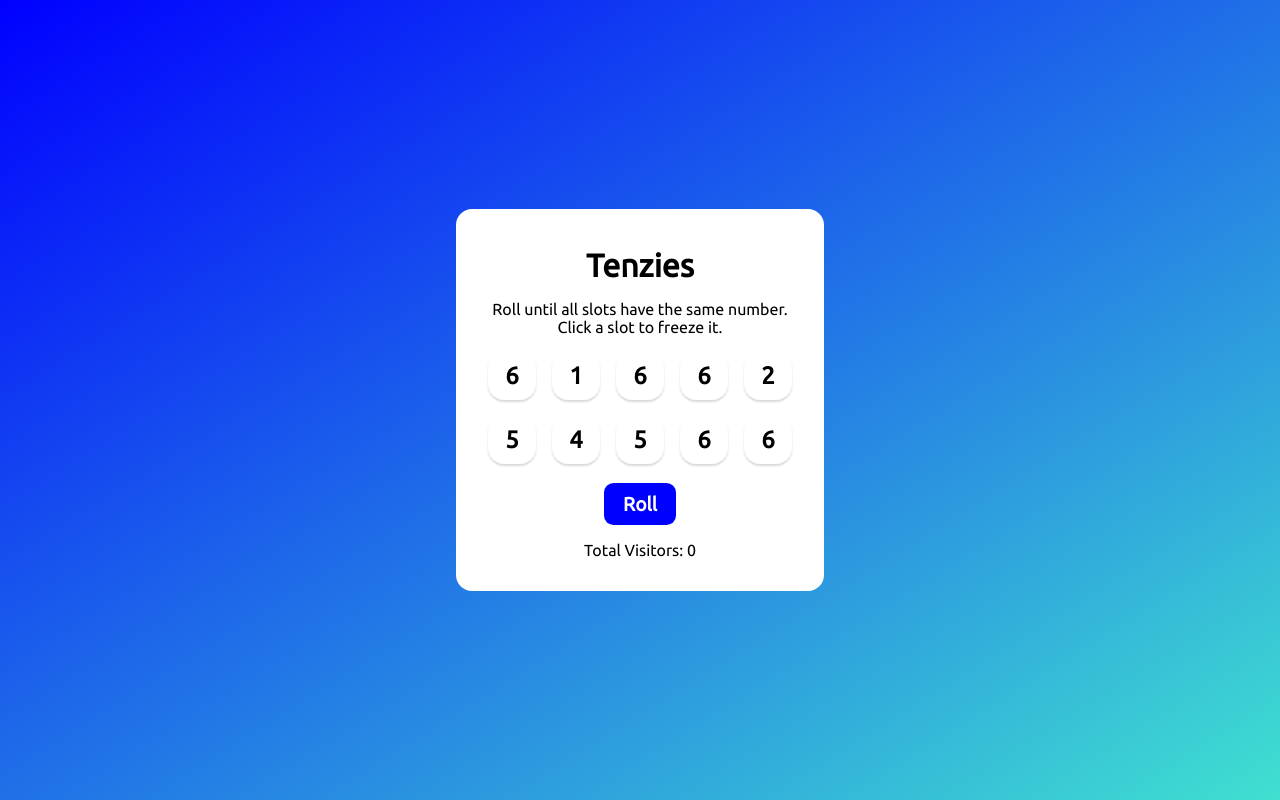
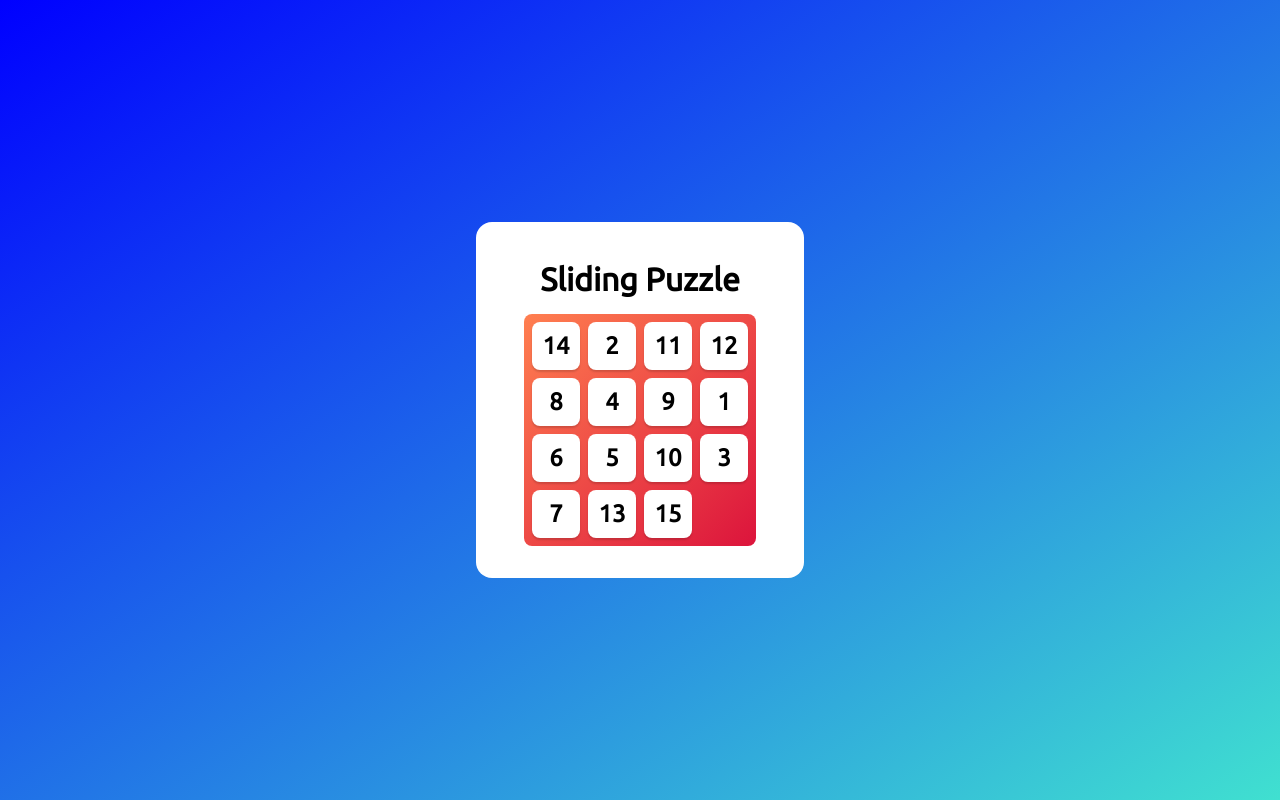
Before and after one commit to serenevoid/react-games, a React (Vite) app: page /sliding-numbers in a window 1280 px wide. Built offline with nearby package versions, Linux system fonts and the light colour scheme; no server answers.

Commit message:
chore: added Game 2 Sliding Numbers

```diff
--- a/package.json
+++ b/package.json
@@ -12,7 +12,8 @@
     "nanoid": "^4.0.1",
     "react": "^18.2.0",
     "react-confetti": "^6.1.0",
-    "react-dom": "^18.2.0"
+    "react-dom": "^18.2.0",
+    "react-router-dom": "^6.10.0"
   },
   "devDependencies": {
     "@types/react": "^18.0.28",
--- a/src/App.tsx
+++ b/src/App.tsx
@@ -1,99 +1,20 @@
-import React from "react";
+import { BrowserRouter as Router, Routes, Route } from "react-router-dom";
+import Home from "./pages/Home";
+import Tenzies from "./pages/Tenzies";
+import Sliding from "./pages/Sliding";
 import "./style.css";
-import Die from "./components/Die";
-import { nanoid } from "nanoid";
-import Confetti from "react-confetti";
 
 const App = () => {
 
-    const [dieValues, setDieValues] = React.useState(rollDice());
-    const [tenzies, setTenzies] = React.useState(false);
-    const [visitors, setVisitors] = React.useState(0);
-
-    React.useEffect(() => {
-        if (dieValues.every(die => die.isHeld)) {
-            const first = dieValues[0].value;
-            const allSameValues = dieValues.every(die => die.value === first);
-            if (allSameValues) {
-                setTenzies(true);
-            }
-        }
-    }, [dieValues]);
-
-    React.useEffect(() => {
-        fetch("https://api.countapi.xyz/hit/sv_tenzies/deployed")
-        .then(res => res.json())
-        .then(res => {
-            setVisitors(res.value);
-        })
-    }, []);
-
-    function generateDie() {
-        return {
-            id: nanoid(),
-            value: Math.ceil(Math.random() * 6),
-            isHeld: false
-        };
-    }
-
-    function rollDice() {
-        const newValues = [];
-        for (let i = 0; i < 10; i++) {
-            newValues.push(generateDie());
-        }
-        return newValues;
-    }
-
-    function roll() {
-        if (!tenzies) {
-            setDieValues(currentValues => {
-                return currentValues.map(die => {
-                    if (!die.isHeld) {
-                        return generateDie();
-                    } else
-                        return die;
-                });
-            });
-        }
-    }
-
-    function reset() {
-        setDieValues(rollDice());
-        setTenzies(false);
-    }
-
-    function toggleHold(key: string) {
-        setDieValues(dieValues => dieValues.map(die => {
-            if (die.id === key) {
-                die.isHeld = !die.isHeld;
-            }
-            return die;
-        }));
-    }
-
-    const dice = dieValues.map(die => {
-            return <Die key={die.id} value={die.value.toString()} isHeld={die.isHeld} toggleHold={() => toggleHold(die.id)} />
-        }
-    )
-
     return (
-        <div className="container">
-            <h1>Tenzies</h1>
-            <p>
-                Roll until all slots have the same number. <br/>
-                Click a slot to freeze it.
-            </p>
-            <div className="die_container">
-                {dice}
-            </div>
-            <div
-                className={tenzies ? "button new_game" : "button"}
-                onClick={tenzies ? reset : roll}
-            >
-                {tenzies ? "New Game" : "Roll"}
-            </div>
-            <p>Total Visitors: {visitors}</p>
-            {tenzies && <Confetti />}
+        <div>
+            <Router>
+                <Routes>
+                    <Route index element={<Home />} />
+                    <Route path="/tenzies" element={<Tenzies />} />
+                    <Route path="/sliding-numbers" element={<Sliding />} />
+                </Routes>
+            </Router>
         </div>
     )
 
--- /dev/null
+++ b/src/components/Sliding_Cell.tsx
@@ -0,0 +1,17 @@
+import { MouseEventHandler } from "react";
+
+interface props {
+    key: string;
+    value: string;
+    swap: MouseEventHandler;
+}
+
+const Sliding_Cell = (props: props) => {
+    return (
+        <div className={props.value !== "0" ? "slide_cell" : "slide_cell empty_cell"} onClick={props.swap}>
+            <h2>{props.value != "0" ? props.value : ""}</h2>
+        </div>
+    )
+}
+
+export default Sliding_Cell;
--- /dev/null
+++ b/src/pages/Home.tsx
@@ -0,0 +1,31 @@
+const Home = () => {
+
+    const games_list = [
+        {
+            id: 1,
+            name: "Tenzies",
+            url: "/tenzies"
+        },
+        {
+            id: 2,
+            name: "Sliding Numbers",
+            url: "/sliding-numbers"
+        }
+    ];
+
+    return (
+        <div className="container">
+            <h1>
+                React Games
+            </h1>
+            <div className="container games_list">
+            {games_list.map(game => (
+                <a href={game.url} className="container games_list_element" key={game.id}>{game.name}</a>
+            ))}
+            </div>
+        </div>
+    )
+
+}
+
+export default Home;
--- /dev/null
+++ b/src/pages/Sliding.tsx
@@ -0,0 +1,83 @@
+import React from "react";
+import Sliding_Cell from "../components/Sliding_Cell";
+import Confetti from "react-confetti";
+
+const Sliding = () => {
+
+    const [cellValues, setCellValues] = React.useState([0]);
+    const [cells, setCells] = React.useState([<Sliding_Cell key="0" value="0" swap={() => swap(0)} />]);
+    const [complete, setComplete] = React.useState(false);
+
+    React.useEffect(() => {
+        let temp = [];
+        for (let i = 1; i < 16; i++) {
+            temp.push(i);
+        }
+        temp.sort(() => Math.random() - 0.5);
+        // Check if the random matrix formed is solvable or else make it solvable
+        let solvable = 0;
+        for (let i = 1; i < temp.length; i++) {
+            if ((temp[i] - temp[i - 1]) > 0) {
+                solvable += 1;
+            } else {
+                solvable -= 1;
+            }
+        }
+        if (solvable % 2 == 0) {
+            let tmp = temp[1];
+            temp[1] = temp[2];
+            temp[2] = tmp;
+        }
+        temp.push(0);
+        setCellValues(temp);
+    }, []);
+
+    function swap(key: number) {
+        let cell_index = 0;
+        let empty_index = 0;
+        for (let i = 0; i < cellValues.length; i++) {
+            let cell = cellValues[i];
+            if (cell == 0) empty_index = i;
+            if (cell == key) cell_index = i;
+        }
+        if (((cell_index) === (empty_index - 4)) ||
+            ((cell_index) === (empty_index + 4)) ||
+            ((cell_index) === (empty_index - 1)) ||
+            ((cell_index) === (empty_index + 1))) {
+            let clone = [...cellValues];
+            let temp = clone[cell_index];
+            clone[cell_index] = clone[empty_index];
+            clone[empty_index] = temp;
+            setCellValues(clone);
+        }
+    }
+
+    React.useEffect(() => {
+        const cells_temp = cellValues.map(cell => {
+            return <Sliding_Cell key={cell.toString()} value={cell.toString()} swap={() => swap(cell)} />;
+        });
+        setCells(cells_temp);
+        let finalValues = [];
+        for (let i = 1; i < 16; i++) {
+            finalValues.push(i);
+        }
+        finalValues.push(0);
+        if (cellValues.toString() === finalValues.toString()) {
+            setComplete(true);
+        }
+    }, [cellValues]);
+
+    return (
+        <div className="container">
+            <h1>
+                Sliding Puzzle
+            </h1>
+            <div className="slide_box">
+                {cells}
+            </div>
+            {complete && <Confetti />}
+        </div>
+    )
+}
+
+export default Sliding;
--- /dev/null
+++ b/src/pages/Tenzies.tsx
@@ -0,0 +1,101 @@
+import React from "react";
+import "../style.css";
+import Die from "../components/Die";
+import { nanoid } from "nanoid";
+import Confetti from "react-confetti";
+
+const Tenzies = () => {
+
+    const [dieValues, setDieValues] = React.useState(rollDice());
+    const [tenzies, setTenzies] = React.useState(false);
+    const [visitors, setVisitors] = React.useState(0);
+
+    React.useEffect(() => {
+        if (dieValues.every(die => die.isHeld)) {
+            const first = dieValues[0].value;
+            const allSameValues = dieValues.every(die => die.value === first);
+            if (allSameValues) {
+                setTenzies(true);
+            }
+        }
+    }, [dieValues]);
+
+    React.useEffect(() => {
+        fetch("https://api.countapi.xyz/hit/sv_tenzies/deployed")
+            .then(res => res.json())
+            .then(res => {
+                setVisitors(res.value);
+            })
+    }, []);
+
+    function generateDie() {
+        return {
+            id: nanoid(),
+            value: Math.ceil(Math.random() * 6),
+            isHeld: false
+        };
+    }
+
+    function rollDice() {
+        const newValues = [];
+        for (let i = 0; i < 10; i++) {
+            newValues.push(generateDie());
+        }
+        return newValues;
+    }
+
+    function roll() {
+        if (!tenzies) {
+            setDieValues(currentValues => {
+                return currentValues.map(die => {
+                    if (!die.isHeld) {
+                        return generateDie();
+                    } else
+                        return die;
+                });
+            });
+        }
+    }
+
+    function reset() {
+        setDieValues(rollDice());
+        setTenzies(false);
+    }
+
+    function toggleHold(key: string) {
+        setDieValues(dieValues => dieValues.map(die => {
+            if (die.id === key) {
+                die.isHeld = !die.isHeld;
+            }
+            return die;
+        }));
+    }
+
+    const dice = dieValues.map(die => {
+        return <Die key={die.id} value={die.value.toString()} isHeld={die.isHeld} toggleHold={() => toggleHold(die.id)} />
+    })
+
+    return (
+        <div className="container">
+            <h1>Tenzies</h1>
+            <p>
+                Roll until all slots have the same number. <br />
+                Click a slot to freeze it.
+            </p>
+            <div className="die_container">
+                {dice}
+            </div>
+            <div
+                className={tenzies ? "button new_game" : "button"}
+                onClick={tenzies ? reset : roll}
+            >
+                {tenzies ? "New Game" : "Roll"}
+            </div>
+            <p>Total Visitors: {visitors}</p>
+            {tenzies && <Confetti />}
+        </div>
+    )
+
+}
+
+export default Tenzies;
--- a/src/style.css
+++ b/src/style.css
@@ -32,25 +32,20 @@ p {
     justify-content: center;
 }
 
-.die_container {
-    display: grid;
-    grid-template: auto auto / repeat(5, 1fr);
-    gap: 1em;
+.games_list {
+    margin: 1em;
+    padding: 1em;
+    background-image: linear-gradient(to bottom right, coral, crimson);
 }
 
-.die {
-    height: 3em;
-    width: 3em;
-    cursor: pointer;
-    box-shadow: 0px 2px 2px rgba(0, 0, 0, 0.15);
-    border-radius: 1em;
-    display: flex;
-    align-items: center;
-    justify-content: center;
-}
-
-.held {
-    background-color: gainsboro;
+.games_list_element {
+    margin: 0.5em;
+    padding: 1em;
+    width: 100%;
+    background-color: white;
+    color: crimson;
+    text-decoration: none;
+    font-weight: bold;
 }
 
 .button {
@@ -76,3 +71,58 @@ p {
     background-color: turquoise;
     color: black;
 }
+
+/* ---------- Tenzies ---------- */
+
+.die_container {
+    display: grid;
+    grid-template: auto auto / repeat(5, 1fr);
+    gap: 1em;
+}
+
+.die {
+    height: 3em;
+    width: 3em;
+    cursor: pointer;
+    box-shadow: 0px 2px 2px rgba(0, 0, 0, 0.15);
+    border-radius: 1em;
+    display: flex;
+    align-items: center;
+    justify-content: center;
+}
+
+.held {
+    background-color: gainsboro;
+}
+
+/* ---------- Sliding Numbers ---------- */
+
+.slide_box {
+    display: grid;
+    grid-template-columns: repeat(4, 1fr);
+    gap: 0.5em;
+    border-radius: 0.5em;
+    background-image: linear-gradient(to bottom right, coral, crimson);
+    padding: 0.5em;
+    margin: 1em;
+    transition: 1s;
+    user-select: none;
+}
+
+.slide_cell {
+    background-color: white;
+    height: 3em;
+    width: 3em;
+    cursor: pointer;
+    box-shadow: 0px 2px 2px rgba(0, 0, 0, 0.15);
+    border-radius: 0.5em;
+    display: flex;
+    align-items: center;
+    justify-content: center;
+}
+
+.empty_cell {
+    background-color: transparent;
+    box-shadow: none;
+    cursor: default;
+}
```
Also changed, not shown: 1 other file (tests, documents, lock files or other folders).
